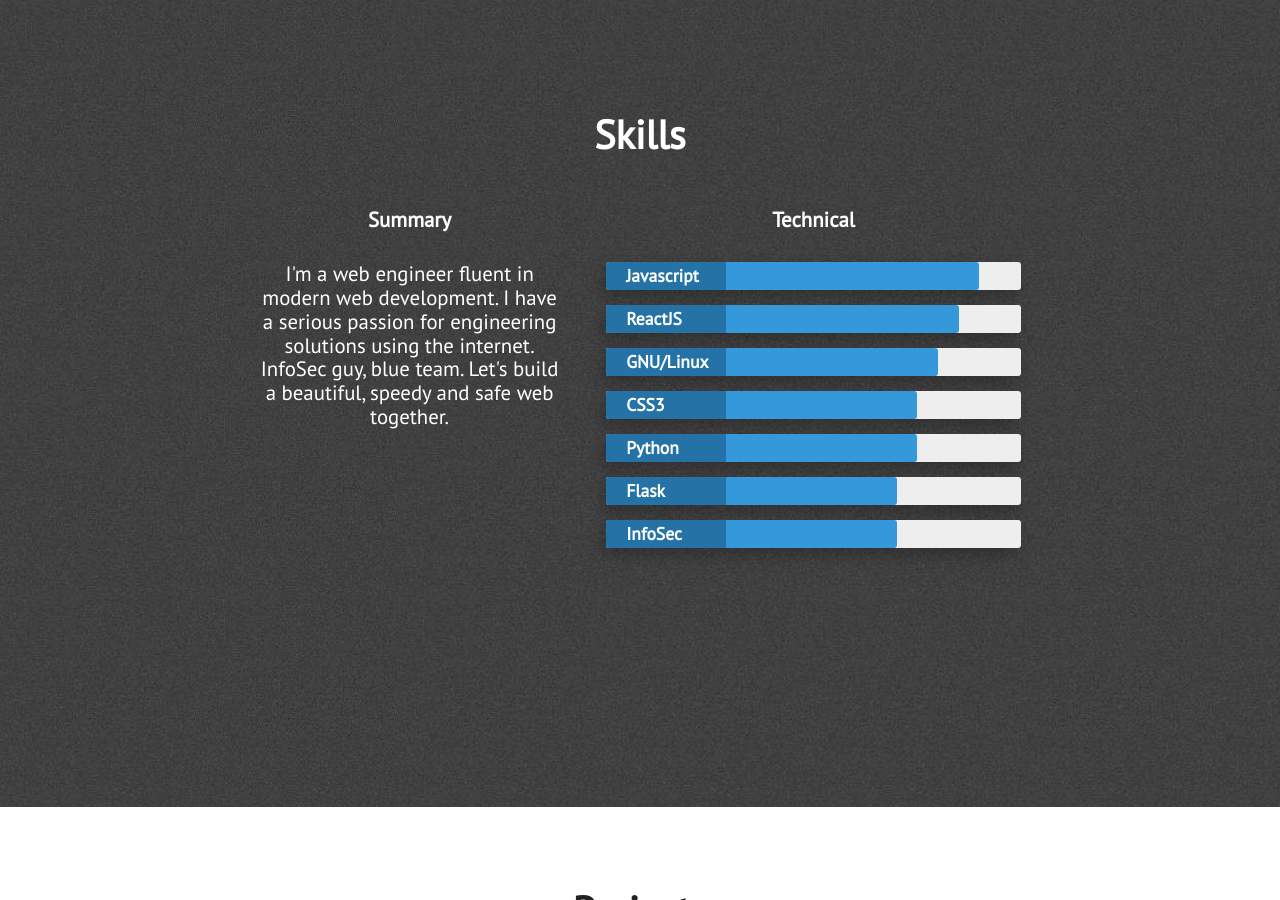
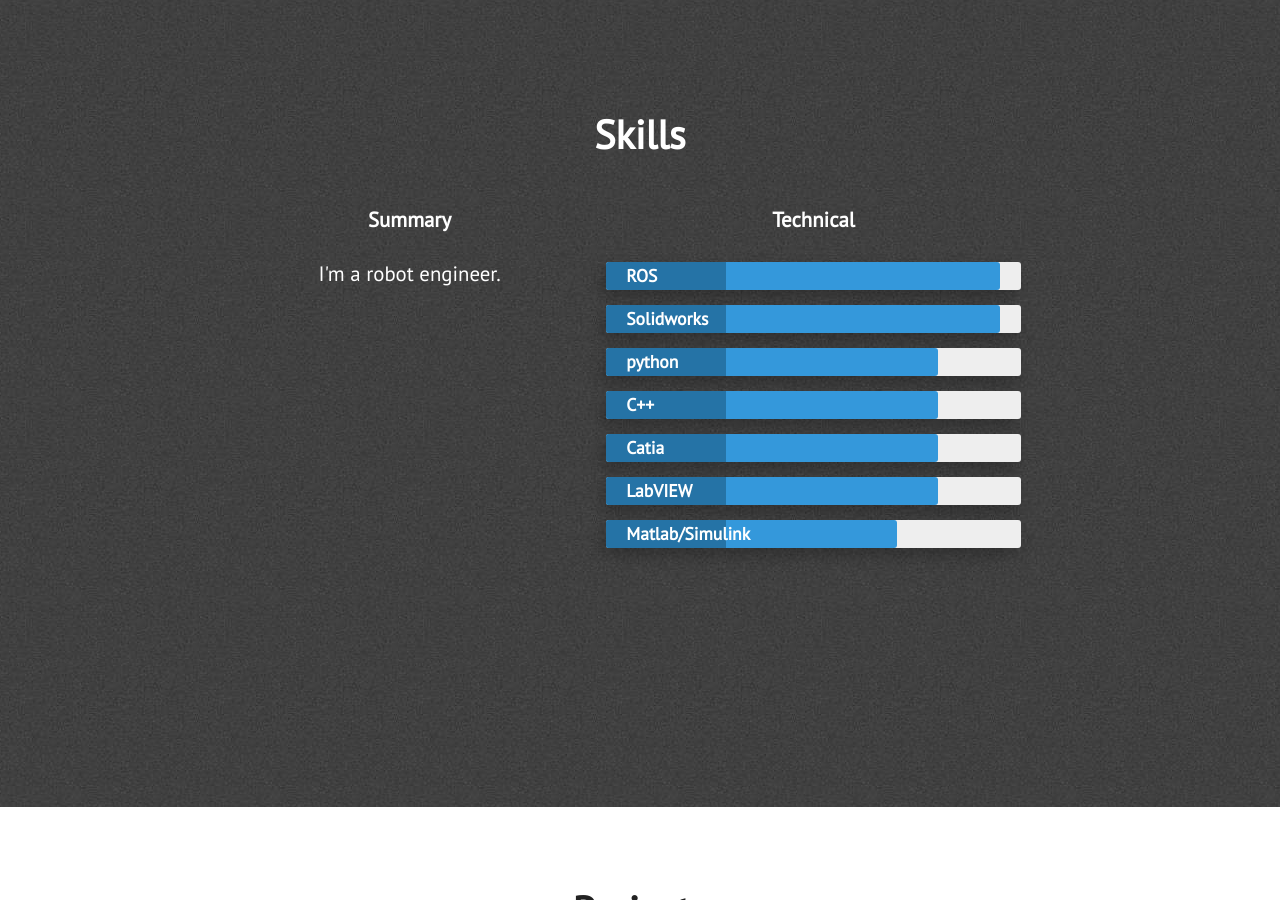
Before and after one commit to hdh7485/portfolio, a Jekyll site: the page built from index.html, in a window 1280 px wide and 900 px high, scrolled down 2093 px. Built offline with Jekyll 4.4.1, drawn with Linux system fonts in a browser that asks for light colours; nearby versions of some CDN libraries.

Commit message:
Modified skills and head

```diff
--- a/_includes/head.html
+++ b/_includes/head.html
@@ -16,5 +16,5 @@
     <link rel="stylesheet" href="assets/css/main.css"/>
     <link rel="stylesheet" href="assets/css/card.css"/>
     <link rel="shortcut icon" href="assets/images/favicon.ico" />
-    <meta name="description" content="Portfolio - Abhishek Nagekar | Full stack web development, open source and information security">
+    <meta name="description" content="Portfolio - Donghee Han | Robot Full Stack Developer">
 </head>
--- a/_includes/skills.html
+++ b/_includes/skills.html
@@ -8,47 +8,47 @@
                 <div class="what-i-do">
                     <h3 class="center-align skills-subsection">Summary</h3>
                     <p class="paragraph-text center-align">
-                        I'm a web engineer fluent in modern web development. I have a serious passion for engineering solutions using the internet. InfoSec guy, blue team. Let's build a beautiful, speedy and safe web together.
+                        I'm a robot engineer.
                     </p>
                 </div>
                 <div class="technical-skills">
                     <h3 class="center-align skills-subsection">Technical</h3>
                     <div class="progress-bars">
-                        <div class="skillbar clearfix " data-percent="90%">
-                            <div class="skillbar-title" style="background: #2980b9;"><span>Javascript</span></div>
+                        <div class="skillbar clearfix " data-percent="95%">
+                            <div class="skillbar-title" style="background: #2980b9;"><span>ROS</span></div>
                             <div class="skillbar-bar" style="background: #3498db;"></div>
                         </div> <!-- End Skill Bar -->
 
-                        <div class="skillbar clearfix " data-percent="85%">
-                            <div class="skillbar-title" style="background: #2980b9;"><span>ReactJS</span></div>
+                        <div class="skillbar clearfix " data-percent="95%">
+                            <div class="skillbar-title" style="background: #2980b9;"><span>Solidworks</span></div>
                             <div class="skillbar-bar" style="background: #3498db;"></div>
                         </div> <!-- End Skill Bar -->
 
                         <div class="skillbar clearfix " data-percent="80%">
-                            <div class="skillbar-title" style="background: #2980b9;"><span>GNU/Linux</span></div>
+                            <div class="skillbar-title" style="background: #2980b9;"><span>python</span></div>
+                            <div class="skillbar-bar" style="background: #3498db;"></div>
+                        </div> <!-- End Skill Bar -->
+
+                        <div class="skillbar clearfix " data-percent="80%">
+                            <div class="skillbar-title" style="background: #2980b9;"><span>C++</span></div>
                             <div class="skillbar-bar" style="background: #3498db"></div>
                         </div> <!-- End Skill Bar -->
 
-
-                        <div class="skillbar clearfix " data-percent="75%">
-                            <div class="skillbar-title" style="background: #2980b9;"><span>CSS3</span></div>
+                        <div class="skillbar clearfix " data-percent="80%">
+                            <div class="skillbar-title" style="background: #2980b9;"><span>Catia</span></div>
                             <div class="skillbar-bar" style="background: #3498db;"></div>
                         </div> <!-- End Skill Bar -->
 
-                        <div class="skillbar clearfix " data-percent="75%">
-                            <div class="skillbar-title" style="background: #2980b9;"><span>Python</span></div>
+                        <div class="skillbar clearfix " data-percent="80%">
+                            <div class="skillbar-title" style="background: #2980b9"><span>LabVIEW</span></div>
+                            <div class="skillbar-bar" style="background: #3498db"></div>
+                        </div> <!-- End Skill Bar -->
+
+                        <div class="skillbar clearfix " data-percent="70%">
+                            <div class="skillbar-title" style="background: #2980b9"><span>Matlab/Simulink</span></div>
                             <div class="skillbar-bar" style="background: #3498db;"></div>
                         </div> <!-- End Skill Bar -->
 
-                        <div class="skillbar clearfix " data-percent="70%">
-                            <div class="skillbar-title" style="background: #2980b9"><span>Flask</span></div>
-                            <div class="skillbar-bar" style="background: #3498db;"></div>
-                        </div> <!-- End Skill Bar -->
-
-                        <div class="skillbar clearfix " data-percent="70%">
-                            <div class="skillbar-title" style="background: #2980b9"><span>InfoSec</span></div>
-                            <div class="skillbar-bar" style="background: #3498db"></div>
-                        </div> <!-- End Skill Bar -->
                     </div>
                 </div>
             </div>
```
